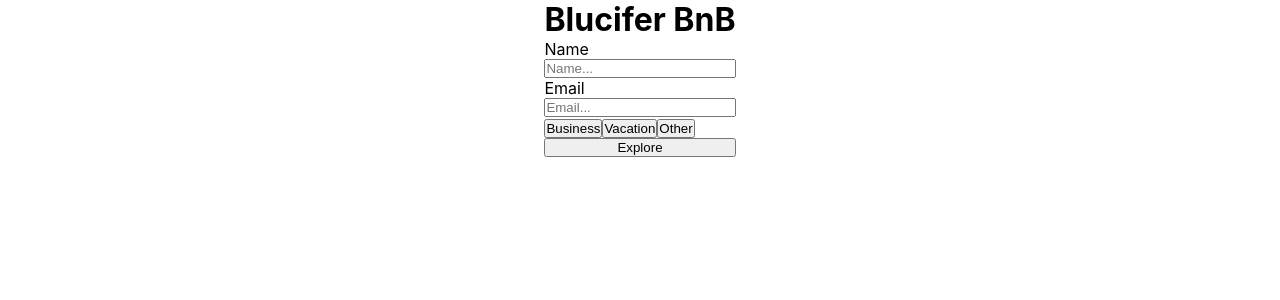
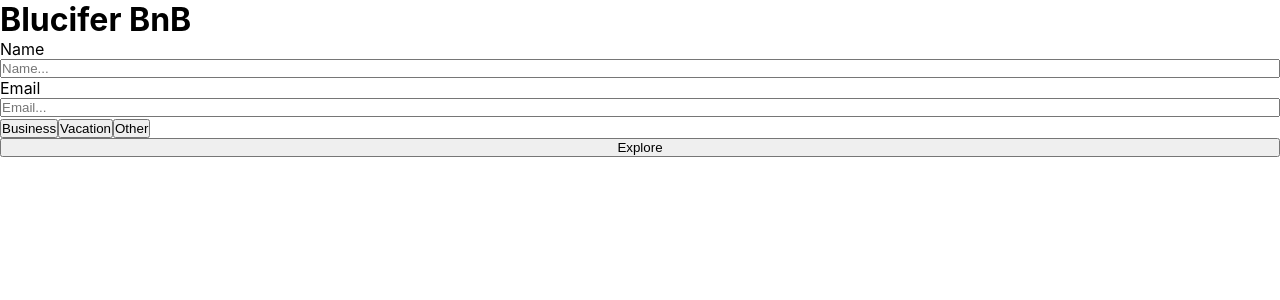
Before and after one commit to CHaiz15/blucifer0.1, a React (Create React App) app: page / in a window 1280 px wide. Shown: the top 300 px of the page. Built offline with nearby package versions, Linux system fonts and the light colour scheme; no server answers.

Commit message:
Relocate main-content styles

```diff
--- a/src/App/App.css
+++ b/src/App/App.css
@@ -2,12 +2,7 @@ main {
   height: 100vh;
 }
 
-.main-content {
-  display: flex;
-  align-items: center;
-  flex-direction: column;
-  height: 100vh;
-}
+
 
 
 /* .App {
```
